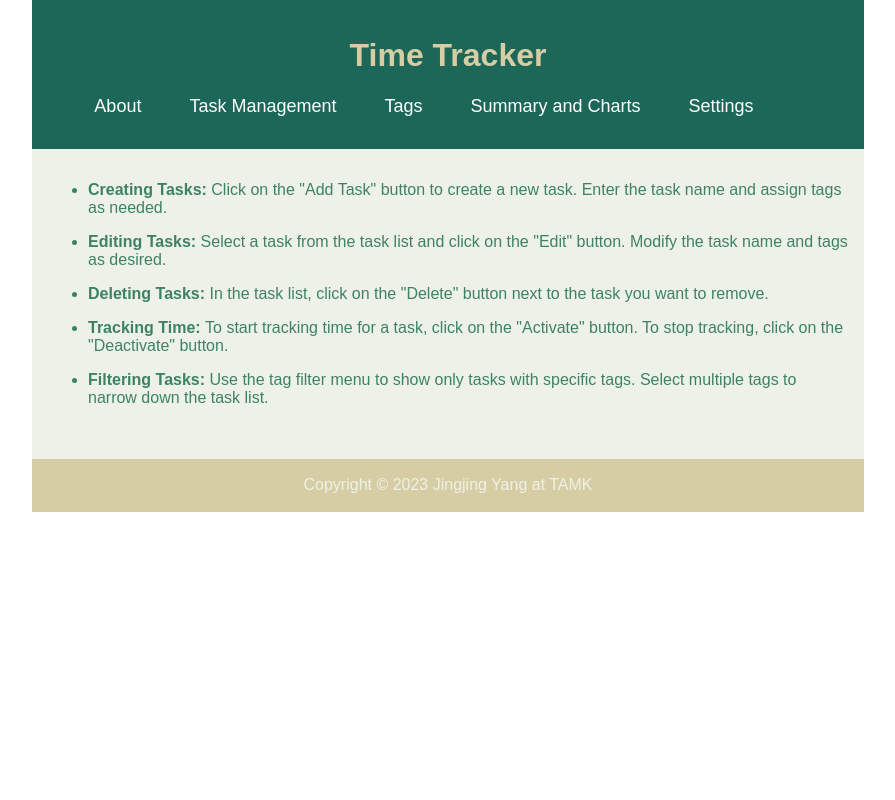
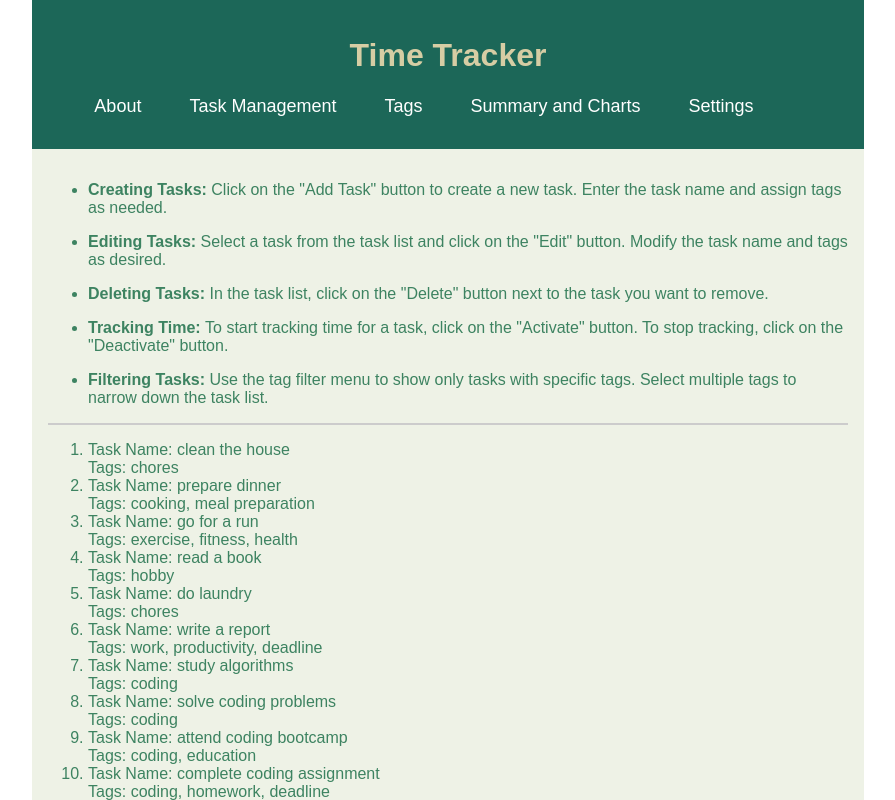
Before and after one commit to jingjingyang0803/TimeTracker, a React (Vite) app: page /tasks in a window 1280 px wide. Shown: the top 800 px of the page, without its empty margins (192-1087 px from the left). Built offline with nearby package versions, Linux system fonts and the light colour scheme; data requests are answered from the project's data file; a web font is replaced by a local one.

Commit message:
Display tasks fetched from local backend json-server

```diff
--- /dev/null
+++ b/db.json
@@ -0,0 +1,64 @@
+{
+  "tasks": [
+    {
+      "id": 1,
+      "name": "clean the house",
+      "tags": ["chores"]
+    },
+    {
+      "id": 2,
+      "name": "prepare dinner",
+      "tags": ["cooking", "meal preparation"]
+    },
+    {
+      "id": 3,
+      "name": "go for a run",
+      "tags": ["exercise", "fitness", "health"]
+    },
+    {
+      "id": 4,
+      "name": "read a book",
+      "tags": ["hobby"]
+    },
+    {
+      "id": 5,
+      "name": "do laundry",
+      "tags": ["chores"]
+    },
+    {
+      "id": 6,
+      "name": "write a report",
+      "tags": ["work", "productivity", "deadline"]
+    },
+    {
+      "id": 7,
+      "name": "study algorithms",
+      "tags": ["coding"]
+    },
+    {
+      "id": 8,
+      "name": "solve coding problems",
+      "tags": ["coding"]
+    },
+    {
+      "id": 9,
+      "name": "attend coding bootcamp",
+      "tags": ["coding", "education"]
+    },
+    {
+      "id": 10,
+      "name": "complete coding assignment",
+      "tags": ["coding", "homework", "deadline"]
+    },
+    {
+      "id": 11,
+      "name": "attend programming lecture",
+      "tags": ["coding", "education"]
+    },
+    {
+      "id": 12,
+      "name": "participate in coding workshop",
+      "tags": ["coding", "learning"]
+    }
+  ]
+}
--- a/package.json
+++ b/package.json
@@ -10,6 +10,7 @@
     "preview": "vite preview"
   },
   "dependencies": {
+    "json-server": "^0.17.3",
     "react": "^18.2.0",
     "react-dom": "^18.2.0",
     "react-router-dom": "^6.16.0"
--- a/src/components/About.jsx
+++ b/src/components/About.jsx
@@ -47,28 +47,47 @@ const About = () => {
           Module A: 6h
           <ul>
             <li>
-              - Created a page with 5 views that can be switched between using
+              Created a page with 5 views that can be switched between using
               tags.
             </li>
             <li>
-              - Implemented a responsive navigation bar that adapts to different
+              Implemented a responsive navigation bar that adapts to different
               screen sizes, including small screens.
             </li>
-            <li>- Implemented unique addresses for each view.</li>
+            <li> Implemented unique addresses for each view.</li>
+            <li>npm install react-router-dom</li>
           </ul>
         </li>
         <li>
           Module B: 3h
           <ul>
             <li>
-              - Updated the "About" view, including the author's name, working
+              Updated the "About" view, including the author's name, working
               hours log, and thoughts about implementation.
             </li>
             <li>
-              - Organized features to implement based on the project
-              requirements.
+              Organized features to implement based on the project requirements.
             </li>
-            <li>- Provided instructions for using the application.</li>
+            <li> Provided instructions for using the application.</li>
+          </ul>
+        </li>
+        <li>
+          Module C: 5h
+          <ul>
+            <li>
+              Added a file 'db.json' to the root directory to serve as the
+              "database".
+            </li>
+            <li>Created tasks with related tags in the 'db.json' file.</li>
+            <li>
+              Run backend server: npx json-server -H localhost -p 3010 -w
+              ./db.json
+            </li>
+            <li>npm install json-server</li>
+            <li>
+              Initialized the application by retrieving task data from a local
+              backend json-server.
+            </li>
           </ul>
         </li>
       </ol>
--- a/src/components/Tasks.jsx
+++ b/src/components/Tasks.jsx
@@ -1,6 +1,6 @@
-import React from "react";
+import React, { useEffect, useState } from "react";
 
-const Tasks = () => {
+const TaskViewIntructions = () => {
   return (
     <div>
       <ul>
@@ -10,7 +10,7 @@ const Tasks = () => {
         </li>
         <li>
           <b>Editing Tasks: </b>Select a task from the task list and click on
-          the "Edit" button. Modify the task name and tags as desired.{" "}
+          the "Edit" button. Modify the task name and tags as desired.
         </li>
         <li>
           <b>Deleting Tasks: </b>In the task list, click on the "Delete" button
@@ -29,4 +29,44 @@ const Tasks = () => {
   );
 };
 
+const TaskElement = ({ name, tags }) => {
+  return (
+    <li>
+      Task Name: {name} {/* Display the name of the task */}
+      <br />
+      Tags: {tags.join(", ")} {/* Display the tags of the task */}
+    </li>
+  );
+};
+
+const Tasks = () => {
+  const [tasks, setTasks] = useState([]);
+
+  useEffect(() => {
+    fetch("http://localhost:3010/tasks") // Make a GET request to fetch the task data from the backend server
+      .then((response) => {
+        console.log(response);
+        return response.json(); // Parse the response JSON
+      })
+      .then((data) => {
+        console.log(data); // Log the fetched data to the console
+        setTasks(data); // Update the state variable with the fetched task data
+      })
+      .catch((error) => console.log(error)); // Handle any errors during the fetch request
+  }, []);
+
+  return (
+    <div>
+      <TaskViewIntructions />
+      <hr />
+      <ol>
+        {/* Map through the tasks and render a TaskElement component for each task */}
+        {tasks.map((task) => (
+          <TaskElement key={task.id} name={task.name} tags={task.tags} />
+        ))}
+      </ol>
+    </div>
+  );
+};
+
 export default Tasks;
```
Also changed, not shown: 1 other file (tests, documents, lock files or other folders).
